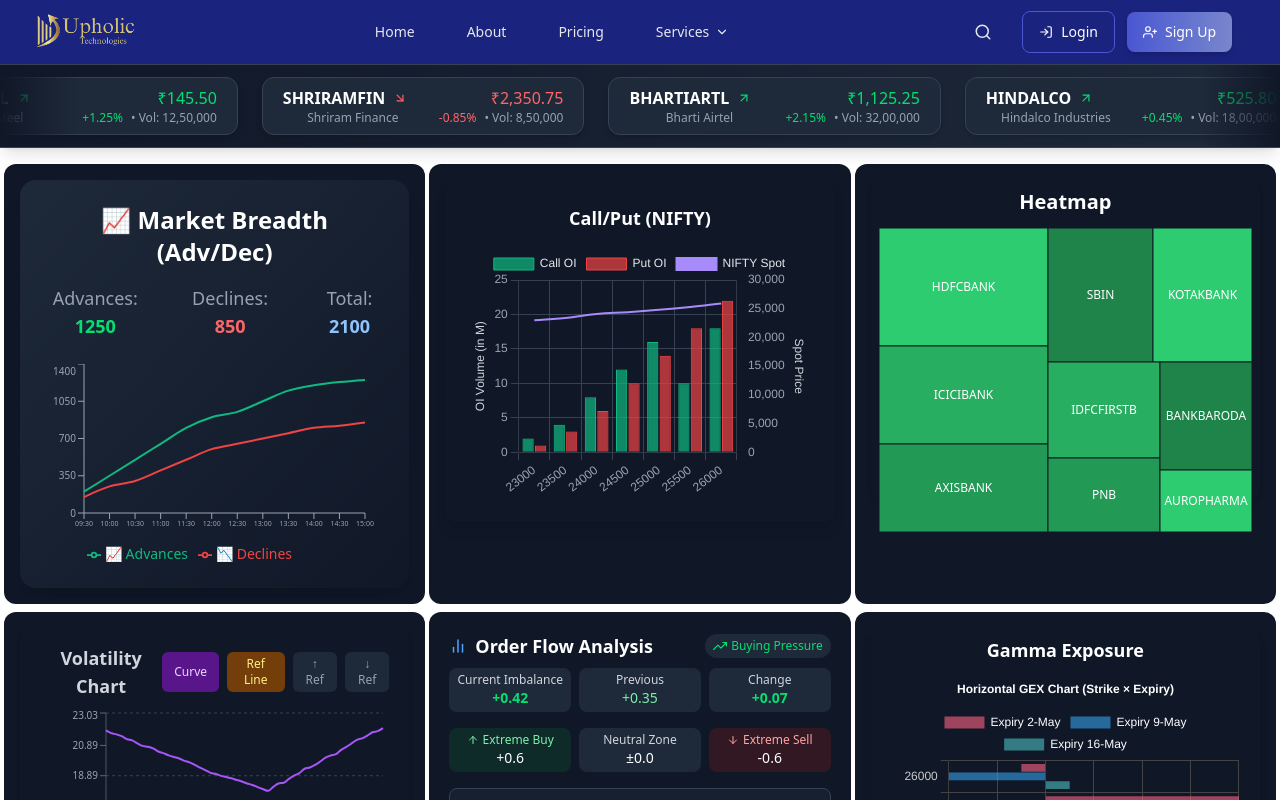
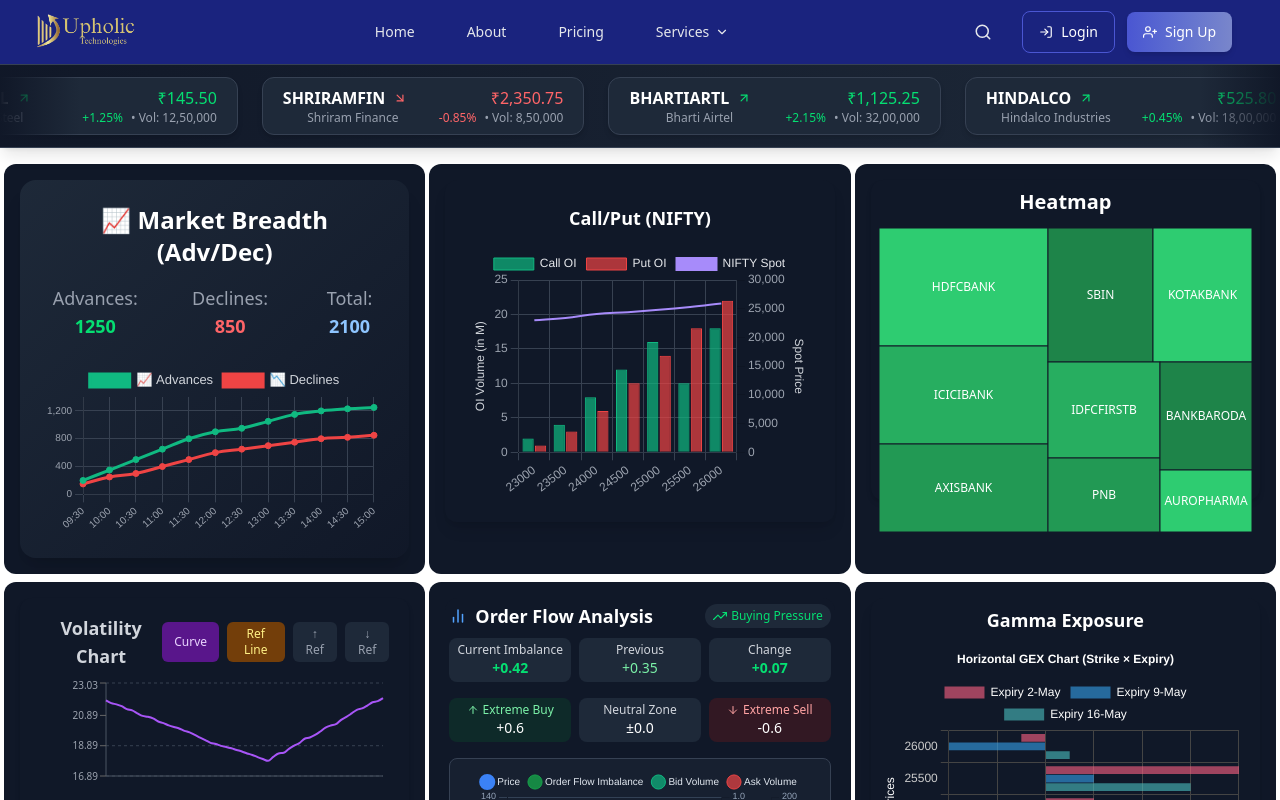
Before and after one commit to upholicinvestment/frontend, a React (Vite) app: page / in a window 1280 px wide. Shown: the top 800 px of the page. Built offline with nearby package versions, Linux system fonts and the light colour scheme.

Commit message:
new code

```diff
--- a/src/pages/Avd_Dec/Avd_Dec.tsx
+++ b/src/pages/Avd_Dec/Avd_Dec.tsx
@@ -193,73 +193,117 @@
 // export default Avd_Dec;
 
 
+import React from 'react';
 import {
-  LineChart,
-  Line,
-  XAxis,
-  YAxis,
+  Chart as ChartJS,
+  LineElement,
+  LineController,
+  PointElement,
+  CategoryScale,
+  LinearScale,
   Tooltip,
   Legend,
-  ResponsiveContainer,
-} from "recharts";
-import { motion } from "framer-motion";
+  Title,
+} from 'chart.js';
+import { Line } from 'react-chartjs-2';
+import { motion } from 'framer-motion';
 
-interface ChartData {
-  time: string;
-  advances: number;
-  declines: number;
-}
+// ✅ Register required Chart.js components
+ChartJS.register(
+  LineElement,
+  LineController,
+  PointElement,
+  CategoryScale,
+  LinearScale,
+  Tooltip,
+  Legend,
+  Title
+);
 
-interface MarketBreadthCurrent {
-  advances: number;
-  declines: number;
-  total: number;
-}
+// ✅ Data & Config
+const chartData = {
+  labels: [
+    '09:30', '10:00', '10:30', '11:00', '11:30',
+    '12:00', '12:30', '13:00', '13:30', '14:00',
+    '14:30', '15:00',
+  ],
+  datasets: [
+    {
+      label: '📈 Advances',
+      data: [200, 350, 500, 650, 800, 900, 950, 1050, 1150, 1200, 1230, 1250],
+      borderColor: '#10B981',
+      backgroundColor: '#10B981',
+      tension: 0.4,
+      fill: false,
+    },
+    {
+      label: '📉 Declines',
+      data: [150, 250, 300, 400, 500, 600, 650, 700, 750, 800, 820, 850],
+      borderColor: '#EF4444',
+      backgroundColor: '#EF4444',
+      tension: 0.4,
+      fill: false,
+    },
+  ],
+};
 
-interface MarketBreadthData {
-  current: MarketBreadthCurrent;
-  chartData: ChartData[];
-}
+const chartOptions = {
+  responsive: true,
+  plugins: {
+    legend: {
+      labels: {
+        color: '#D1D5DB',
+        font: {
+          size: 13,
+        },
+      },
+    },
+    tooltip: {
+      backgroundColor: '#1F2937',
+      titleColor: '#F3F4F6',
+      bodyColor: '#F3F4F6',
+      borderColor: '#374151',
+      borderWidth: 1,
+    },
+  },
+  scales: {
+    x: {
+      ticks: {
+        color: '#9CA3AF',
+        font: {
+          size: 10,
+        },
+      },
+      grid: {
+        color: '#374151',
+      },
+    },
+    y: {
+      ticks: {
+        color: '#9CA3AF',
+        font: {
+          size: 10,
+        },
+      },
+      grid: {
+        color: '#374151',
+      },
+    },
+  },
+};
 
-const Avd_Dec: React.FC = () => {
-  // Static data that matches the API response structure
-  const data: MarketBreadthData = {
-    current: {
-      advances: 1250,
-      declines: 850,
-      total: 2100,
-    },
-    chartData: [
-      { time: "09:30", advances: 200, declines: 150 },
-      { time: "10:00", advances: 350, declines: 250 },
-      { time: "10:30", advances: 500, declines: 300 },
-      { time: "11:00", advances: 650, declines: 400 },
-      { time: "11:30", advances: 800, declines: 500 },
-      { time: "12:00", advances: 900, declines: 600 },
-      { time: "12:30", advances: 950, declines: 650 },
-      { time: "13:00", advances: 1050, declines: 700 },
-      { time: "13:30", advances: 1150, declines: 750 },
-      { time: "14:00", advances: 1200, declines: 800 },
-      { time: "14:30", advances: 1230, declines: 820 },
-      { time: "15:00", advances: 1250, declines: 850 },
-    ],
-  };
+const MarketBreadthChart: React.FC = () => {
+  const advances = 1250;
+  const declines = 850;
+  const total = 2100;
 
-  const { current, chartData } = data;
-
-  const Wrapper: React.FC<{ children: React.ReactNode }> = ({ children }) => (
+  return (
     <motion.div
-      className="w-full max-w-5xl min-h-[300px] bg-gradient-to-br from-gray-800 to-gray-900 rounded-2xl shadow-xl p-6"
+      className="w-full max-w-5xl min-h-[300px] bg-gradient-to-br from-gray-800 to-gray-900 rounded-2xl shadow-xl p-6 mx-auto"
       initial={{ opacity: 0, y: 50 }}
       animate={{ opacity: 1, y: 0 }}
-      transition={{ duration: 0.6, ease: "easeOut" }}
+      transition={{ duration: 0.6, ease: 'easeOut' }}
     >
-      {children}
-    </motion.div>
-  );
-
-  return (
-    <Wrapper>
       <h2 className="text-2xl font-bold text-center text-white mb-4">
         📈 Market Breadth (Adv/Dec)
       </h2>
@@ -267,72 +311,21 @@
       <div className="flex justify-center gap-10 mb-6 text-white text-base sm:text-lg">
         <div>
           <span className="text-gray-400">Advances: </span>
-          <span className="text-green-400 font-semibold">
-            {current.advances}
-          </span>
+          <span className="text-green-400 font-semibold">{advances}</span>
         </div>
         <div>
           <span className="text-gray-400">Declines: </span>
-          <span className="text-red-400 font-semibold">
-            {current.declines}
-          </span>
+          <span className="text-red-400 font-semibold">{declines}</span>
         </div>
         <div>
           <span className="text-gray-400">Total: </span>
-          <span className="text-blue-300 font-semibold">{current.total}</span>
+          <span className="text-blue-300 font-semibold">{total}</span>
         </div>
       </div>
 
-      <ResponsiveContainer width="100%" height={200}>
-        <LineChart data={chartData} margin={{ right: 20, left: -20 }}>
-          <XAxis
-            dataKey="time"
-            stroke="#9CA3AF"
-            tick={{ fill: "#9CA3AF", fontSize: 7 }}
-          />
-          <YAxis stroke="#9CA3AF" tick={{ fill: "#9CA3AF", fontSize: 10 }} />
-          <Tooltip
-            contentStyle={{
-              backgroundColor: "#1F2937",
-              borderColor: "#374151",
-              borderRadius: "0.5rem",
-              fontSize: 13,
-            }}
-            itemStyle={{ color: "#F3F4F6" }}
-            formatter={(value: number, name: string) => [
-              value,
-              name === "advances" ? "Advances" : "Declines",
-            ]}
-            labelFormatter={(label) => `Time: ${label}`}
-          />
-          <Legend
-            formatter={(value) => {
-              if (value === "advances") return "📈 Advances";
-              if (value === "declines") return "📉 Declines";
-              return value;
-            }}
-            wrapperStyle={{ color: "#D1D5DB", fontSize: 14 }}
-          />
-          <Line
-            type="monotone"
-            dataKey="advances"
-            stroke="#10B981"
-            strokeWidth={2}
-            dot={false}
-            activeDot={{ r: 5 }}
-          />
-          <Line
-            type="monotone"
-            dataKey="declines"
-            stroke="#EF4444"
-            strokeWidth={2}
-            dot={false}
-            activeDot={{ r: 5 }}
-          />
-        </LineChart>
-      </ResponsiveContainer>
-    </Wrapper>
+      <Line data={chartData} options={chartOptions} />
+    </motion.div>
   );
 };
 
-export default Avd_Dec;
+export default MarketBreadthChart;
--- a/src/pages/Call_Put/Call_Put.tsx
+++ b/src/pages/Call_Put/Call_Put.tsx
@@ -6,6 +6,7 @@
   LinearScale,
   BarElement,
   LineElement,
+  LineController,
   PointElement,
   Title,
   Tooltip,
@@ -13,11 +14,13 @@
 } from 'chart.js';
 import type { ChartData, ChartOptions } from 'chart.js';
 
+// ✅ Register all required elements and controllers
 ChartJS.register(
   CategoryScale,
   LinearScale,
   BarElement,
   LineElement,
+  LineController,
   PointElement,
   Title,
   Tooltip,
@@ -70,7 +73,7 @@
     plugins: {
       legend: {
         labels: {
-          color: '#E5E7EB', // Light gray text for legend
+          color: '#E5E7EB', // Light gray text
         },
       },
       tooltip: {
@@ -92,34 +95,32 @@
       },
       y: {
         type: 'linear',
-        display: true,
         position: 'left',
         grid: {
-          color: '#374151', // gray-700
+          color: '#374151',
         },
         ticks: {
-          color: '#9CA3AF', // gray-400
+          color: '#9CA3AF',
         },
         title: {
           display: true,
           text: 'OI Volume (in M)',
-          color: '#D1D5DB', // gray-300
+          color: '#D1D5DB',
         },
       },
       y1: {
         type: 'linear',
-        display: true,
         position: 'right',
         grid: {
           drawOnChartArea: false,
         },
         ticks: {
-          color: '#9CA3AF', // gray-400
+          color: '#9CA3AF',
         },
         title: {
           display: true,
           text: 'Spot Price',
-          color: '#D1D5DB', // gray-300
+          color: '#D1D5DB',
         },
       },
     },
@@ -139,6 +140,7 @@
     </motion.div>
   );
 }
+
 
 
 // import { useEffect, useState } from 'react';
--- a/src/pages/Chart_Overflow/Chart_Overflow.tsx
+++ b/src/pages/Chart_Overflow/Chart_Overflow.tsx
@@ -1,6 +1,7 @@
+// OrderFlowChart.tsx
+
 import { motion } from 'framer-motion';
 import { Chart } from 'react-chartjs-2';
-
 import {
   Chart as ChartJS,
   CategoryScale,
@@ -8,19 +9,37 @@
   BarElement,
   LineElement,
   PointElement,
+  LineController,
+  BarController,
   Title,
   Tooltip,
   Legend,
   ChartOptions,
   ChartData,
 } from 'chart.js';
-import { TrendingUp, TrendingDown, BarChart2, ArrowUp, ArrowDown } from 'react-feather';
+import {
+  TrendingUp,
+  TrendingDown,
+  BarChart2,
+  ArrowUp,
+  ArrowDown,
+} from 'react-feather';
 
-// Register Chart.js components
-ChartJS.register(CategoryScale, LinearScale, BarElement, LineElement, PointElement, Title, Tooltip, Legend);
+// ✅ Register all components
+ChartJS.register(
+  CategoryScale,
+  LinearScale,
+  BarElement,
+  LineElement,
+  PointElement,
+  LineController,
+  BarController,
+  Title,
+  Tooltip,
+  Legend
+);
 
 const OrderFlowChart = () => {
-  // Mock data
   const orderFlowData = {
     currentImbalance: 0.42,
     previousImbalance: 0.35,
@@ -56,7 +75,9 @@
         label: 'Order Flow Imbalance',
         type: 'bar',
         data: imbalances,
-        backgroundColor: imbalances.map(val => (val > 0 ? 'rgba(22, 163, 74, 0.8)' : 'rgba(220, 38, 38, 0.8)')),
+        backgroundColor: imbalances.map(val =>
+          val > 0 ? 'rgba(22, 163, 74, 0.8)' : 'rgba(220, 38, 38, 0.8)'
+        ),
         borderColor: imbalances.map(val => (val > 0 ? '#16a34a' : '#dc2626')),
         borderWidth: 1,
         order: 1,
@@ -232,8 +253,7 @@
 
       {/* Chart */}
       <div className="flex-1 max-h-[180px] bg-gray-800/50 rounded-lg border border-gray-700 mb-3 p-2">
-      <Chart type="bar" data={chartData} options={chartOptions} className="w-full h-full" />
-
+        <Chart type="bar" data={chartData} options={chartOptions} className="w-full h-full" />
       </div>
     </div>
   );
--- a/src/pages/Gex_Level/Gex_Level.tsx
+++ b/src/pages/Gex_Level/Gex_Level.tsx
@@ -5,6 +5,10 @@
   CategoryScale,
   LinearScale,
   BarElement,
+  LineElement,
+  PointElement,
+  LineController,
+  BarController,
   Title,
   Tooltip,
   Legend,
@@ -14,6 +18,10 @@
   CategoryScale,
   LinearScale,
   BarElement,
+  LineElement,
+  PointElement,
+  LineController,
+  BarController,
   Title,
   Tooltip,
   Legend
@@ -46,7 +54,7 @@
   const options = {
     indexAxis: 'y' as const,
     responsive: true,
-    maintainAspectRatio: false, // Important for height to apply
+    maintainAspectRatio: false,
     plugins: {
       legend: {
         position: 'top' as const,
```
